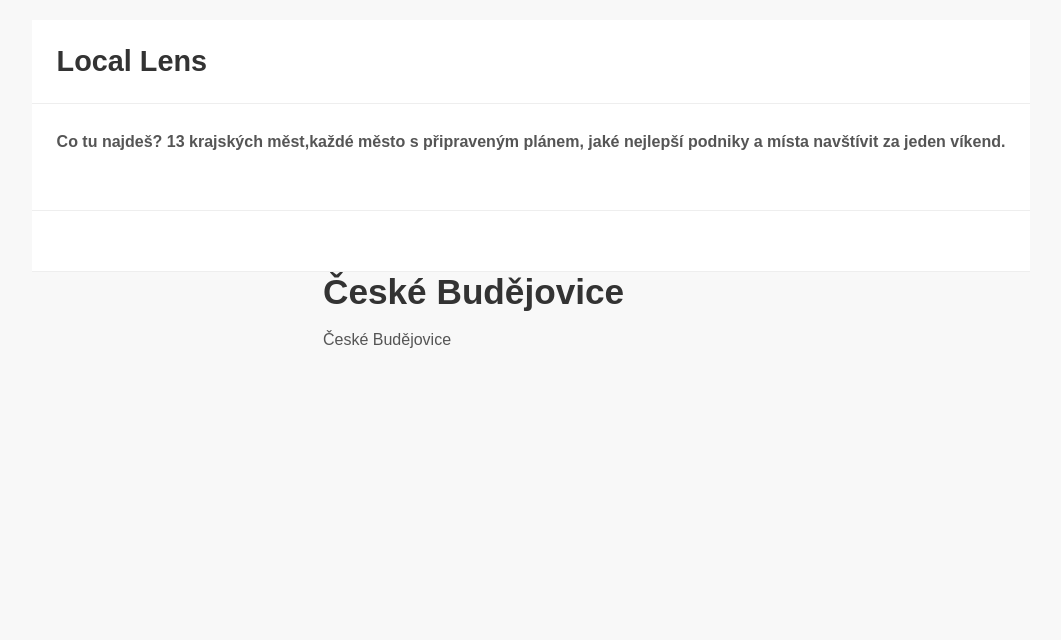
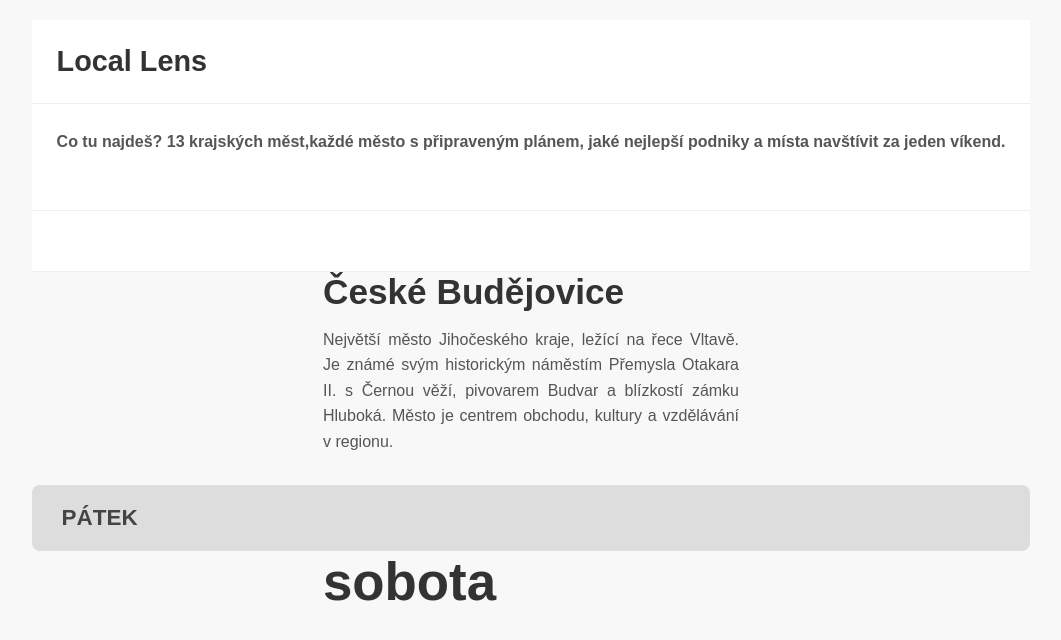
Before and after one commit to evca94/Projekt-LocalLens, a React (Vite) app: page / in a window 1280 px wide. Shown: the top 640 px of the page, without its empty margins (109-1170 px from the left). Built offline with nearby package versions, Linux system fonts and the light colour scheme.

Commit message:
vložení dalších komponent

```diff
--- /dev/null
+++ b/src/Components/Den.jsx
@@ -0,0 +1,6 @@
+export const Den = () => {
+  return (
+    <div className="day-button"><h3>pátek</h3>
+    </div>
+  )
+  }
--- /dev/null
+++ b/src/Components/DenTitle.jsx
@@ -0,0 +1,7 @@
+export const DenTitle = () => {
+  return (
+    <div className="container">
+     <div className="city-name"><h2>sobota</h2></div>
+      </div>
+  )
+  }
--- a/src/Components/MestoSubtitle.jsx
+++ b/src/Components/MestoSubtitle.jsx
@@ -1,7 +1,7 @@
 export const MestoSubtitle = () => {
   return (
     <div className="container">
-     <div className="city-description">České Budějovice</div>
+     <div className="city-description">Největší město Jihočeského kraje, ležící na řece Vltavě. Je známé svým historickým náměstím Přemysla Otakara II. s Černou věží, pivovarem Budvar a blízkostí zámku Hluboká. Město je centrem obchodu, kultury a vzdělávání v regionu.</div>
       </div>
   )
   }
--- a/src/pages/HomePage/index.jsx
+++ b/src/pages/HomePage/index.jsx
@@ -4,6 +4,8 @@ import { Navigace } from '../../Components/Navigace';
 import './style.css';
 import { MestoTitle } from '../../Components/MestoTitle';
 import { MestoSubtitle } from '../../Components/MestoSubtitle';
+import { Den } from '../../Components/Den';
+import { DenTitle } from '../../Components/DenTitle';
 
 export const HomePage = () => {
   return (
@@ -13,6 +15,10 @@ export const HomePage = () => {
    <Navigace />
    <MestoTitle />
    <MestoSubtitle />
+   <div className='day-buttons-container'>
+    <Den /></div>
+    <DenTitle />
+
    </>
   );
 };
```
